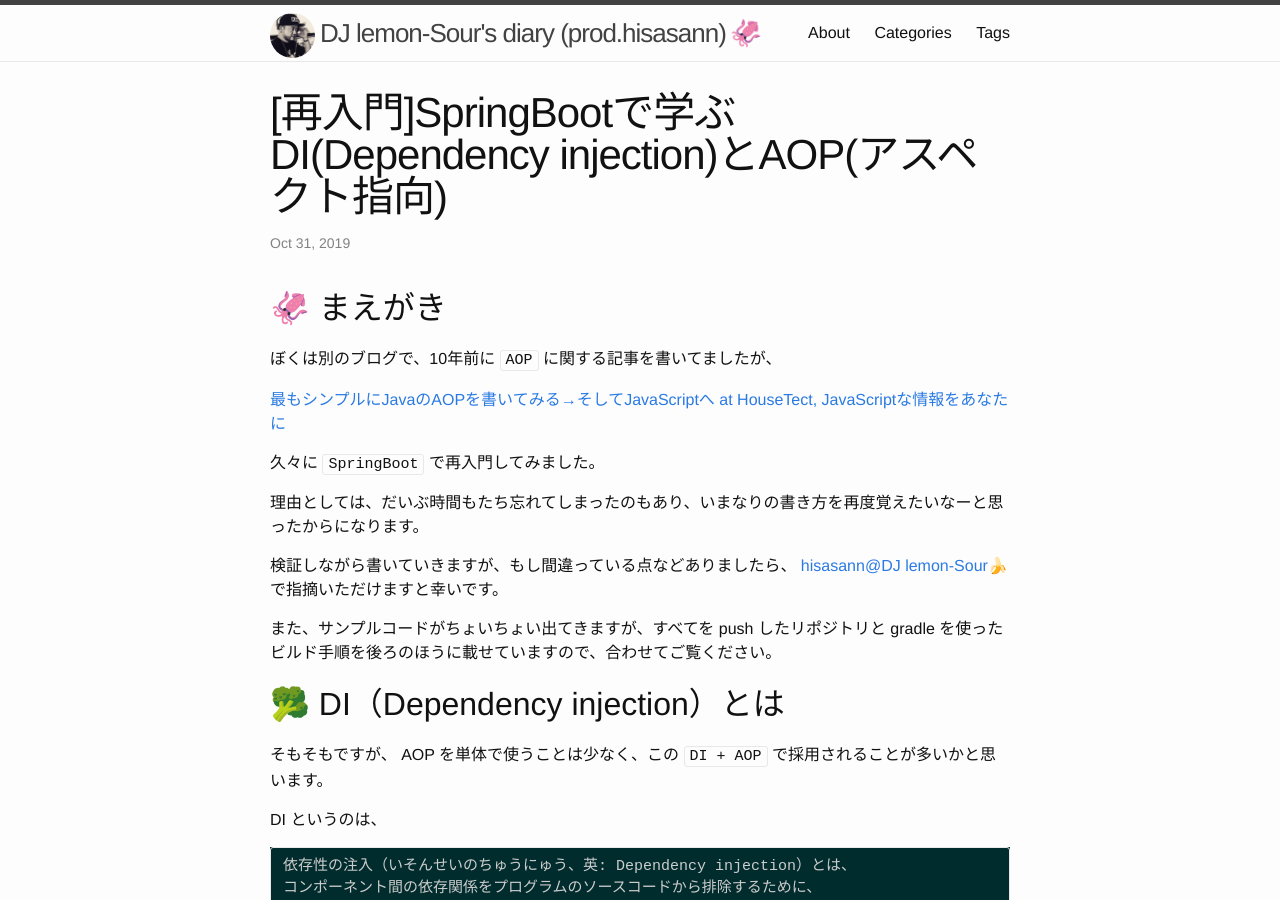
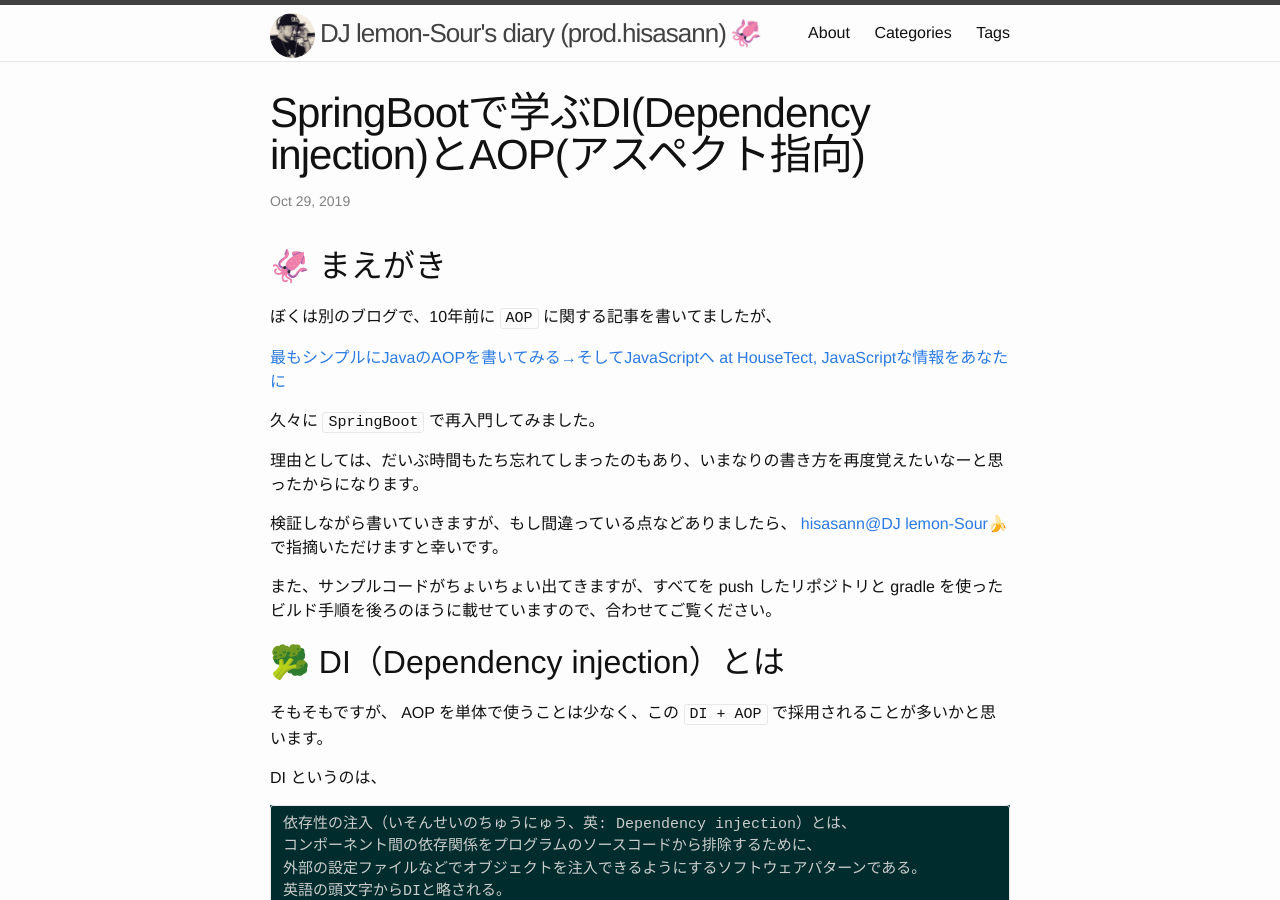
Before and after one commit to hisasann/hisasann.github.io, a Jekyll site: the page built from _posts/2019-10-29-spring-boot-aop.markdown, in a window 1280 px wide and 900 px high. Built offline with Jekyll 4.4.1, drawn with Linux system fonts in a browser that asks for light colours; comment, search, counter and statistics services are not loaded.

Commit message:
blog post update

```diff
--- a/_posts/2019-10-21-spring-boot-aop.markdown
+++ b/_posts/2019-10-29-spring-boot-aop.markdown
@@ -1,7 +1,7 @@
 ---
 layout: post
-title:  "[再入門]SpringBootで学ぶDI(Dependency injection)とAOP(アスペクト指向)"
-date:   2019-10-31 12:00:00
+title:  "SpringBootで学ぶDI(Dependency injection)とAOP(アスペクト指向)"
+date:   2019-10-29 12:00:00
 category: Java
 tags:
     - AOP
```
